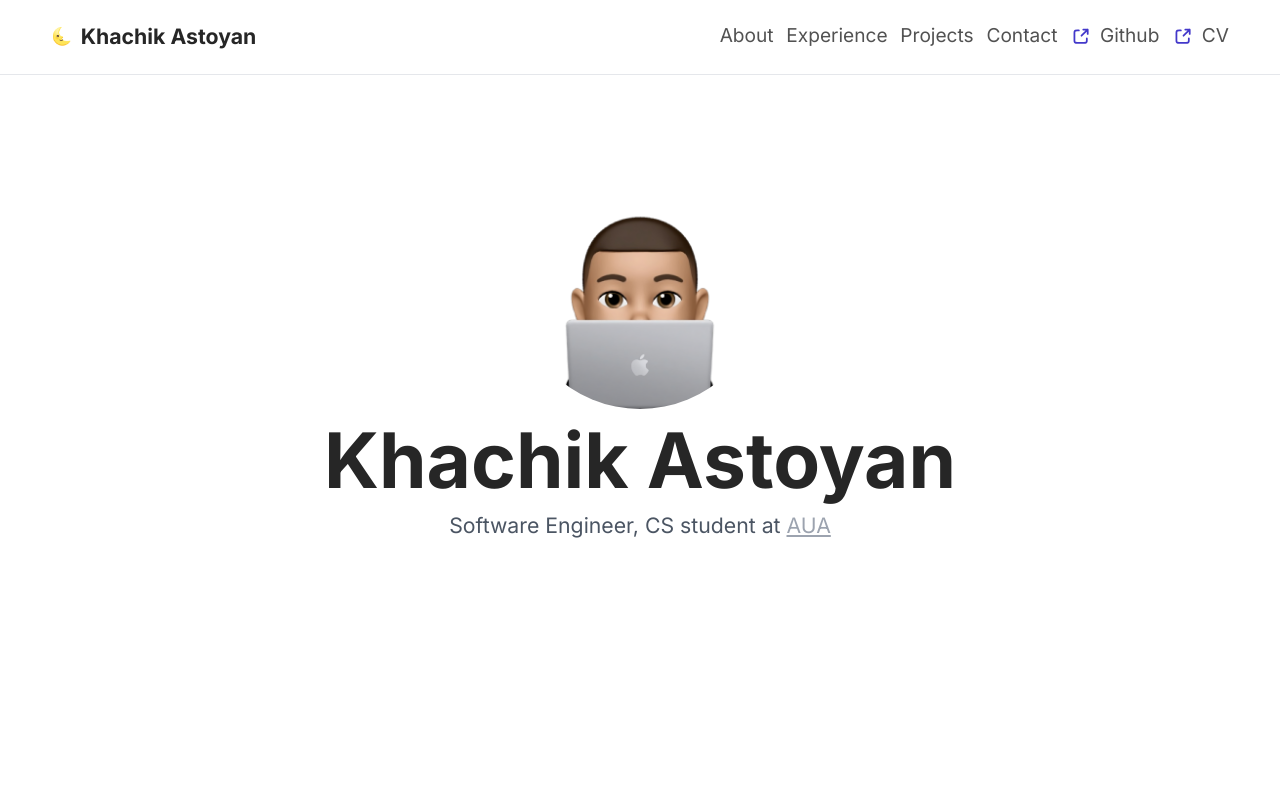
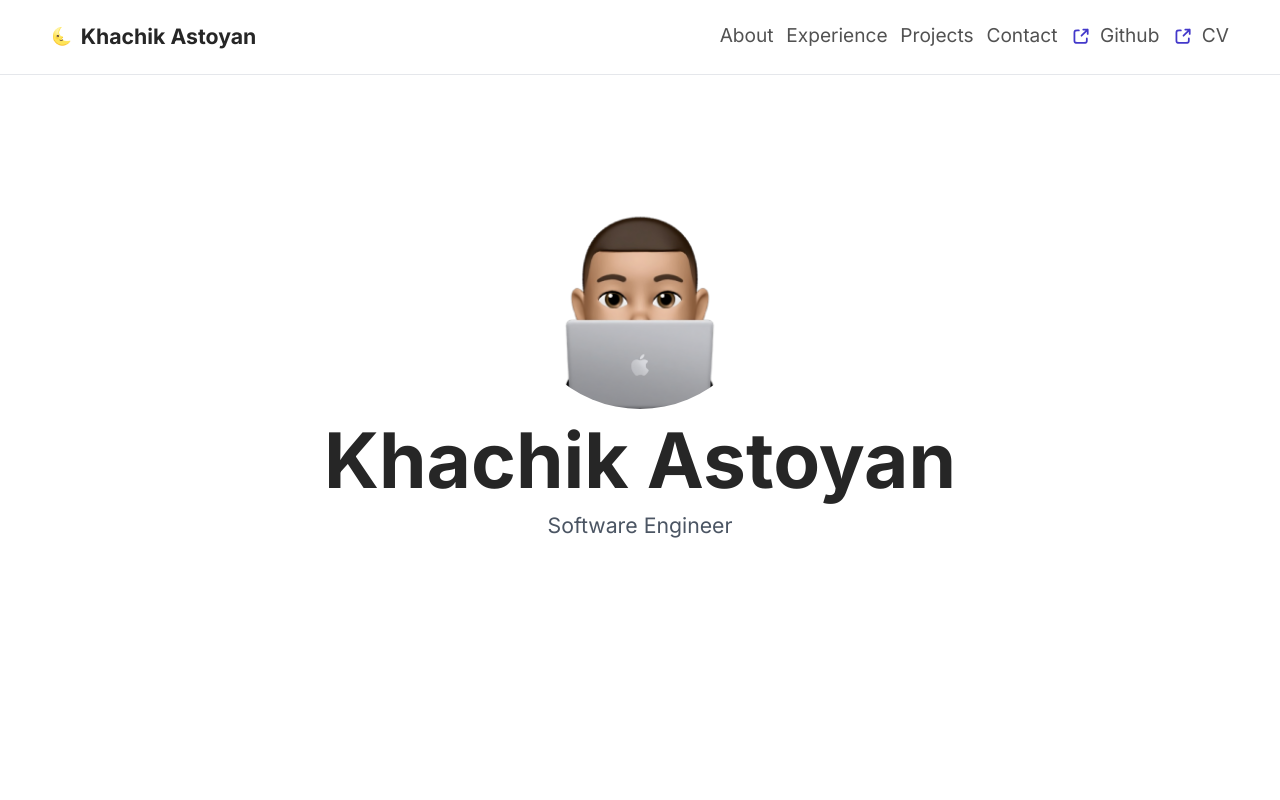
Before and after one commit to KhachikAstoyan/portfolio, a Next.js app: page / in a window 1280 px wide. Shown: the top 800 px of the page. Built offline with nearby package versions, Linux system fonts and the light colour scheme.

Commit message:
remove aua from hero section

```diff
--- a/src/components/Hero.tsx
+++ b/src/components/Hero.tsx
@@ -30,14 +30,7 @@ export const Hero = () => {
       >
         <h1 className="text-7xl font-bold my-3 text-center">Khachik Astoyan</h1>
         <p className="text-xl mt-1 text-gray-600 dark:text-gray-400 text-center">
-          Software Engineer, CS student at{" "}
-          <a
-            href="https://aua.am/"
-            className="text-gray-400 dark:text-gray-300 underline"
-            target="_blank"
-          >
-            AUA
-          </a>
+          Software Engineer
         </p>
       </motion.div>
     </section>
```
